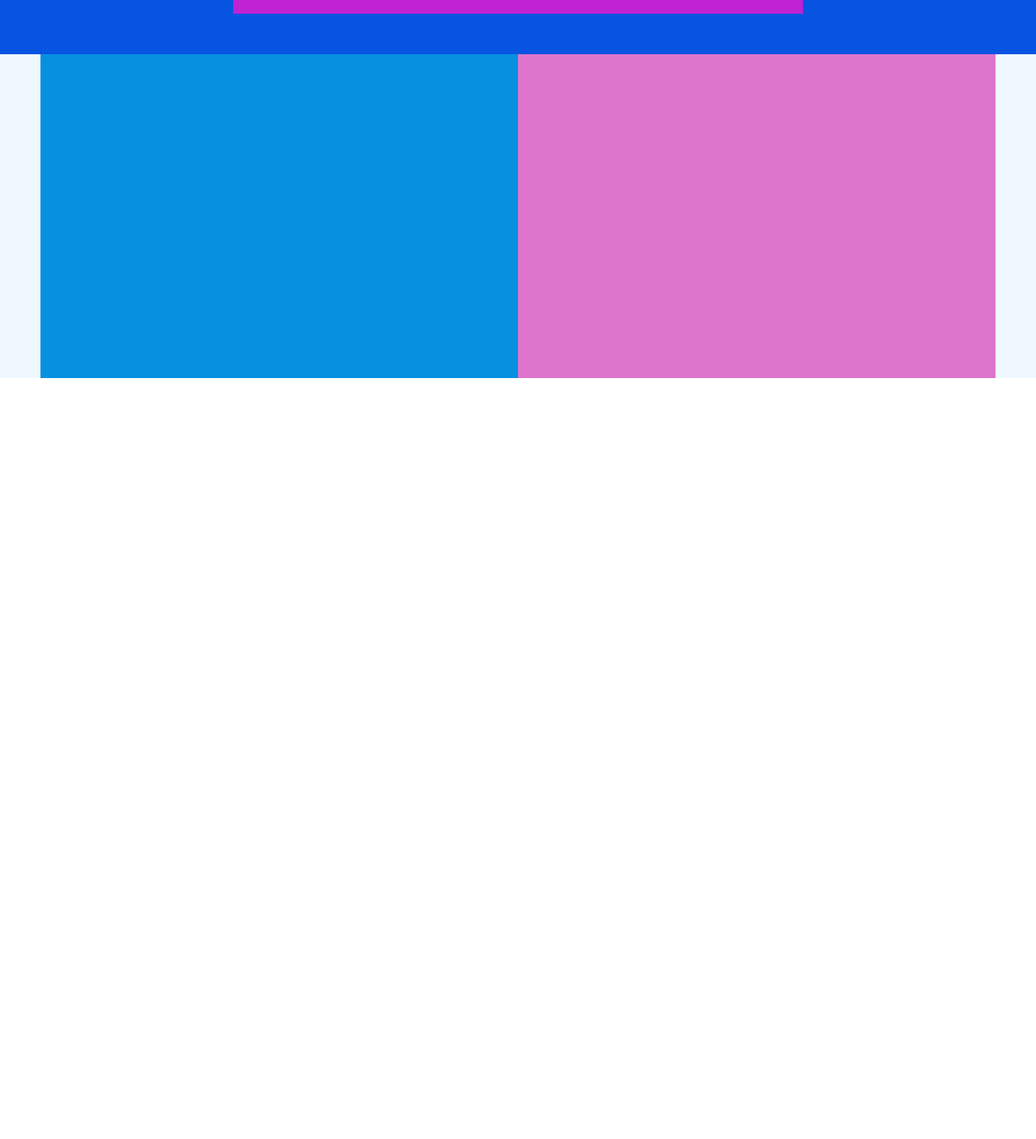
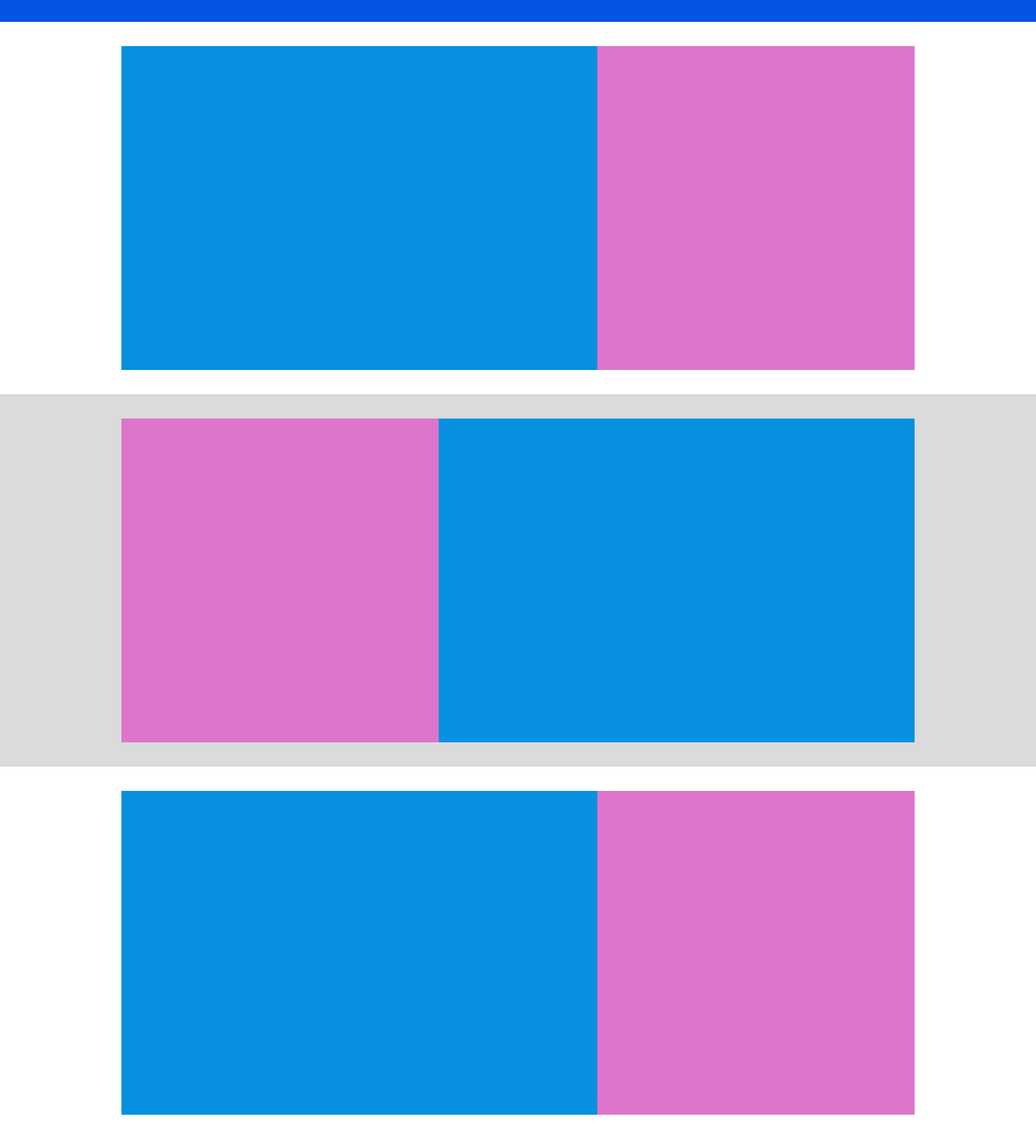
Before and after one commit to gabriele-ag/htmlcss-struttura-discord, a plain HTML site: page index.html in a window 1280 px wide. Shown: the part 503-1910 px from the top of the page at 81% size. Before the commit the page ends 970 px from the top, so only its background shows below. Drawn offline with Linux system fonts and the light colour scheme.

Commit message:
feat: end section 2-3-4

```diff
--- a/css/style.css
+++ b/css/style.css
@@ -71,7 +71,7 @@ img {
 /* section1 */
 .bg-section1 {
     background-color: rgb(8, 84, 226);
-    padding: 50px 200px;
+    padding: 30px 100px;
 }
 
 .box-sc1 {
@@ -80,23 +80,52 @@ img {
     width: 80%;
 }
 
-/* section2 */
-.bg-section2 {
-    background-color: aliceblue;
-    padding-left: 50px;
-    padding-right: 50px;
+/* section2-4 */
+.bg-section24 {
+    padding-left: 150px;
+    padding-right: 150px;
     display: flex;
     justify-content: center;
 }
 
-.box-sc2 {
+.box-sc24 {
     background-color: rgb(7, 144, 223);
     height: 400px;
-    width: 80%;
+    width: 60%;
+    margin-top: 30px;
+    margin-bottom: 30px;
 }
 
-.box2-sc2 {
+.box2-sc24 {
     background-color: rgb(221, 117, 204);
     height: 400px;
-    width: 80%;
+    width: 40%;
+    margin-top: 30px;
+    margin-bottom: 30px;
 }
+
+/* section3 */
+.bg-section3 {
+    background-color: rgb(219, 219, 219);
+    padding-left: 150px;
+    padding-right: 150px;
+    display: flex;
+    justify-content: center;
+}
+
+.box-sc3 {
+    background-color: rgb(221, 117, 204);
+    height: 400px;
+    width: 40%;
+    margin-top: 30px;
+    margin-bottom: 30px;
+}
+
+
+.box2-sc3 {
+    background-color: rgb(7, 144, 223);
+    height: 400px;
+    width: 60%;
+    margin-top: 30px;
+    margin-bottom: 30px;
+}
--- a/index.html
+++ b/index.html
@@ -34,18 +34,25 @@
         <!-- /section1 -->
 
         <!-- section2 -->
-        <section class="bg-section2">
-            <div class="box-sc2 container"></div>
-            <div class="box2-sc2 container"></div>
+        <section class="bg-section24">
+            <div class="box-sc24 container"></div>
+            <div class="box2-sc24 container"></div>
         </section>
         <!-- /section2 -->
 
         <!-- section3 -->
-        <section class="bg-section2">
-            <div class="box-sc3"></div>
-            <div class="box2-sc3"></div>
+        <section class="bg-section3">
+            <div class="box-sc3 container"></div>
+            <div class="box2-sc3 container"></div>
         </section>
         <!-- /section3 -->
+
+        <!-- section4 -->
+        <section class="bg-section24">
+            <div class="box-sc24 container"></div>
+            <div class="box2-sc24 container"></div>
+        </section>
+        <!-- /section4 -->
     </main>
     <!-- /Main -->
 
```
